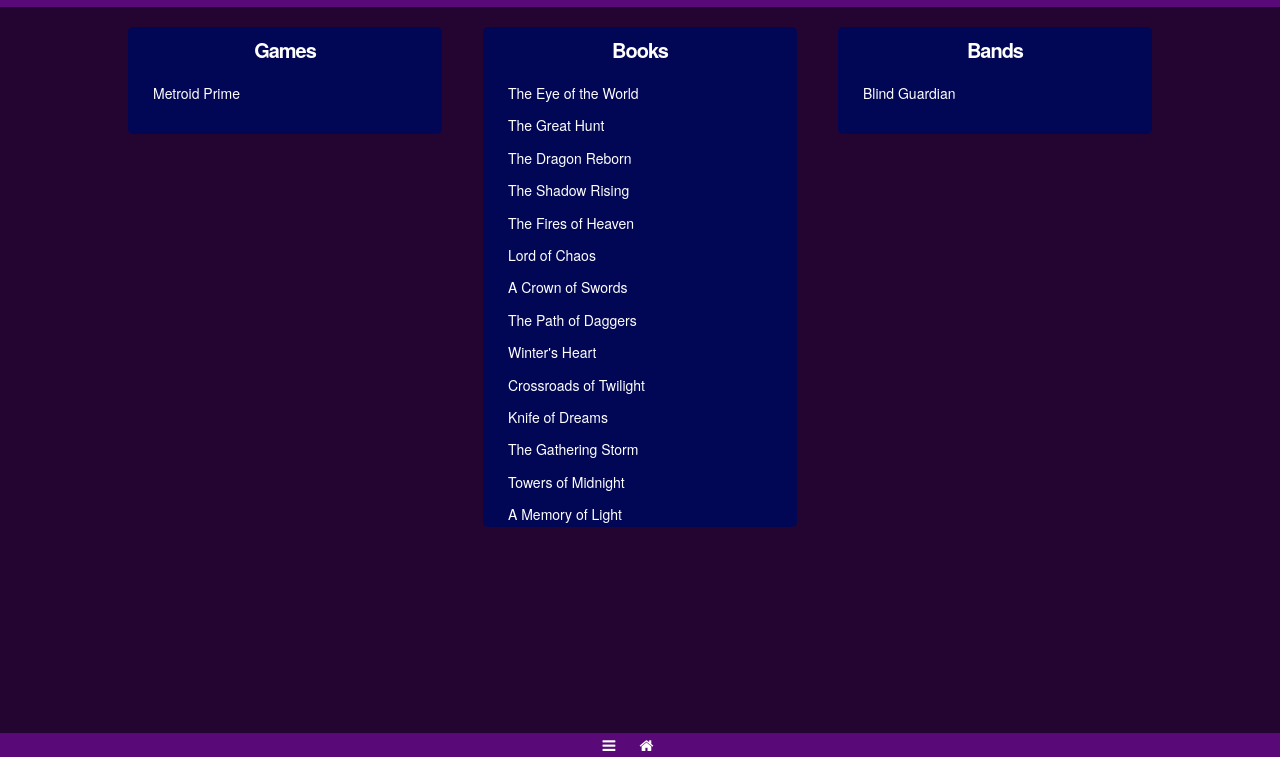
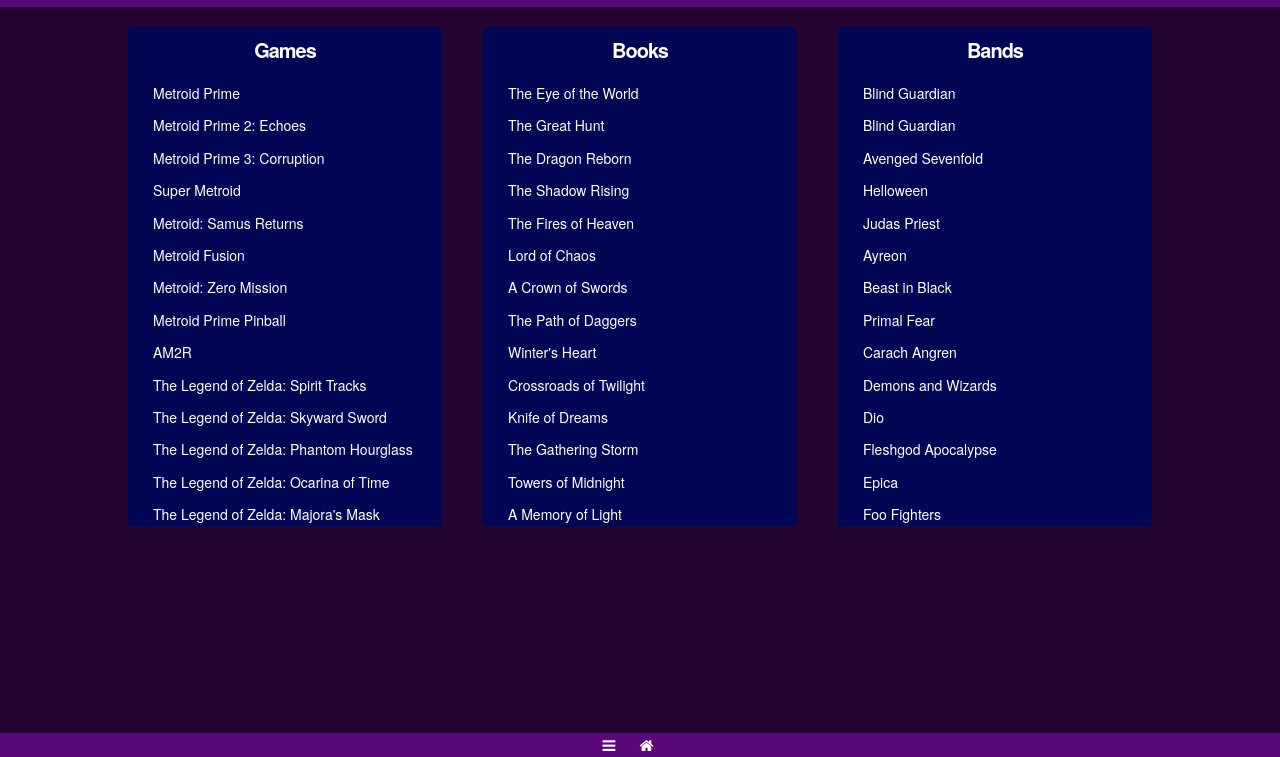
Before and after one commit to JelleGT/Development, a website: page AppShell_phone.html in a window 1280 px wide. Shown: the part 43-800 px from the top of the page. Drawn offline with Linux system fonts and the light colour scheme.

Commit message:
Apshell versie 5.1
2 andere lijsten zijn toegevoegd

```diff
--- a/AppShell_phone.html
+++ b/AppShell_phone.html
@@ -17,8 +17,7 @@
       <section class="row">
         <article class="four columns">
           <h2>Games</h2>
-          <ul>
-            <li>Metroid Prime</li>
+          <ul id="gameList">
           </ul>
         </article>
         <article class="four columns">
@@ -28,7 +27,7 @@
         </article>
         <article class="four columns">
           <h2>Bands</h2>
-          <ul>
+          <ul id="bandList">
             <li>Blind Guardian</li>
           </ul>
         </article>
--- a/Appshell.js
+++ b/Appshell.js
@@ -1,4 +1,3 @@
-
 var books = ["The Eye of the World", "The Great Hunt ", "The Dragon Reborn", "The Shadow Rising", "The Fires of Heaven", "Lord of Chaos", "A Crown of Swords", "The Path of Daggers", "Winter's Heart", "Crossroads of Twilight", "Knife of Dreams", "The Gathering Storm", "Towers of Midnight", "A Memory of Light", "Philosopher's Stone", "Chamber of Secrets", "Prisoner of Azkaban", "Goblet of Fire", "Order of the Phoenix", "Half Blood Prince", "Deathly Hallows", "The Gunslinger", "The Drawing of the Three", "The Waste Lands", "Wizard and Glass", "Wolves of the Calla", "Song of Susannah", "The Dark Tower" , "The Way of Kings", "Words of Radiance", "Oathbringer"];
 
 var ul = document.getElementById("bookList");
@@ -8,3 +7,23 @@
     li.appendChild(document.createTextNode(book));
     ul.appendChild(li);
 }
+
+var games = ["Metroid Prime", "Metroid Prime 2: Echoes", "Metroid Prime 3: Corruption", "Super Metroid", "Metroid: Samus Returns", "Metroid Fusion", "Metroid: Zero Mission", "Metroid Prime Pinball", "AM2R", "The Legend of Zelda: Spirit Tracks", "The Legend of Zelda: Skyward Sword", "The Legend of Zelda: Phantom Hourglass", "The Legend of Zelda: Ocarina of Time", "The Legend of Zelda: Majora's Mask", "The Legend of Zelda: Link's Awakening", "The Legend of Zelda: A Link to the Past", "The Elder Scrolls III: Morrowind", "The Elder Scrolls IV: Oblivion", "The Elder Scrolls V: Skyrim", "Dark Souls", "Dark Souls 2", "Dark Souls 3", "Bloodborne",  "The Binding of Isaac", "Persona 4", "Persona 5", "Beat Saber", "Dishonored", "Dishonored 2", "Dragon Age: Origins", "Dragon Age: Inquisition", "DOOM 2016", "Fallout", "Fallout 2", "Fallout 3", "Fallout: New Vegas", "Fallout 4", "Half Life", "Half Life 2", "Helltaker", "Hitman", "Hitman 2", "Hollow Knight", "Kingdom Come Deliverance", "Middle Earth: Shadow of Mordor", "Middle Earth: Shadow of War", "One Piece: Pirate Warriors 4", "Rayman 2: The Great Escape", "Rayman Legends", "Rayman Origins", "Spore", "Stardew Valley", "Subnautica", "Subnautica: Below Zero", "Terraria", "Team Fortress 2", "Undertale", "The Witcher", "The Witcher 2", "The Witcher 3", "Sonic Heroes"];
+
+var ul = document.getElementById("gameList");
+for (var x = 0; x < games.length; x++) {
+    var game = games[x];
+    var li = document.createElement('li');
+    li.appendChild(document.createTextNode(game));
+    ul.appendChild(li);
+}
+
+var bands = ["Blind Guardian", "Avenged Sevenfold", "Helloween", "Judas Priest", "Ayreon", "Beast in Black", "Primal Fear", "Carach Angren", "Demons and Wizards", "Dio", "Fleshgod Apocalypse", "Epica", "Foo Fighters", "Gloryhammer", "Gojira", "Igorrr", "Iron Maiden", "King Diamond", "Megadeth", "Rhapsody (Of Fire)", "Luca Turilli's Rhapsody", "Powerwolf", "Alestorm", "Threshold", "Turilli & Lione Rhapsody",  ];
+
+var ul = document.getElementById("bandList");
+for (var x = 0; x < bands.length; x++) {
+    var band = bands[x];
+    var li = document.createElement('li');
+    li.appendChild(document.createTextNode(band));
+    ul.appendChild(li);
+}
```
